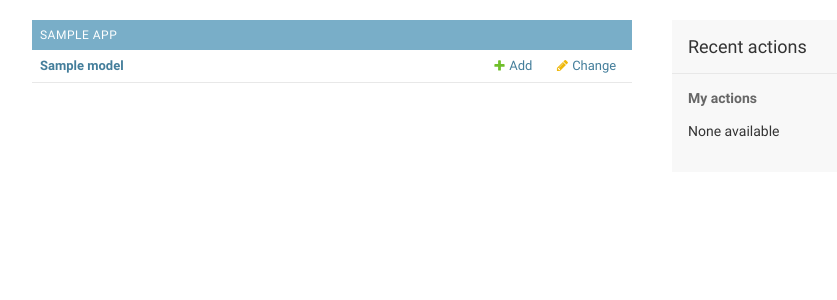
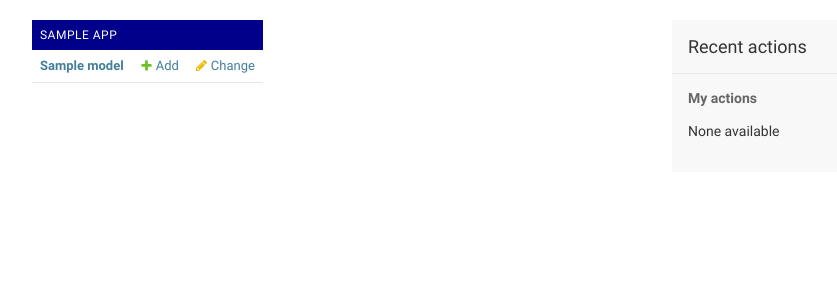
Before and after one commit to jkoelbl/mbpt-django-api-1, a Django app: template templates/admin/index.html in a window 1280 px wide. Shown: the part 48-348 px from the top of the page, without its empty margins (8-845 px from the left). Run offline with Django 3.2, Linux system fonts and the light colour scheme; data comes from the database, SQL or seed files in the repository; the template is opened without the code that fills it: most values are stand-ins (such as "Sample title", 1, 10 or a date in 2020); data that the repository does not hold is empty; parts of the project's set-up code (start-up, migrations or seed data) failed here and were passed over.

Commit message:
Added style sheet to overide default CSS

```diff
--- /dev/null
+++ b/api/static/css/index.css
@@ -0,0 +1,3 @@
+.module caption {
+    background-color: darkblue;
+}
--- a/templates/admin/index.html
+++ b/templates/admin/index.html
@@ -1,7 +1,9 @@
 {% extends "admin/base_site.html" %}
 {% load i18n static %}
 
-{% block extrastyle %}{{ block.super }}<link rel="stylesheet" type="text/css" href="{% static "admin/css/dashboard.css" %}" />{% endblock %}
+{% block extrastyle %}
+    <link rel="stylesheet" type="text/css" href="{% static "css/index.css" %}" />
+{% endblock %}
 
 {% block coltype %}colMS{% endblock %}
 
```
